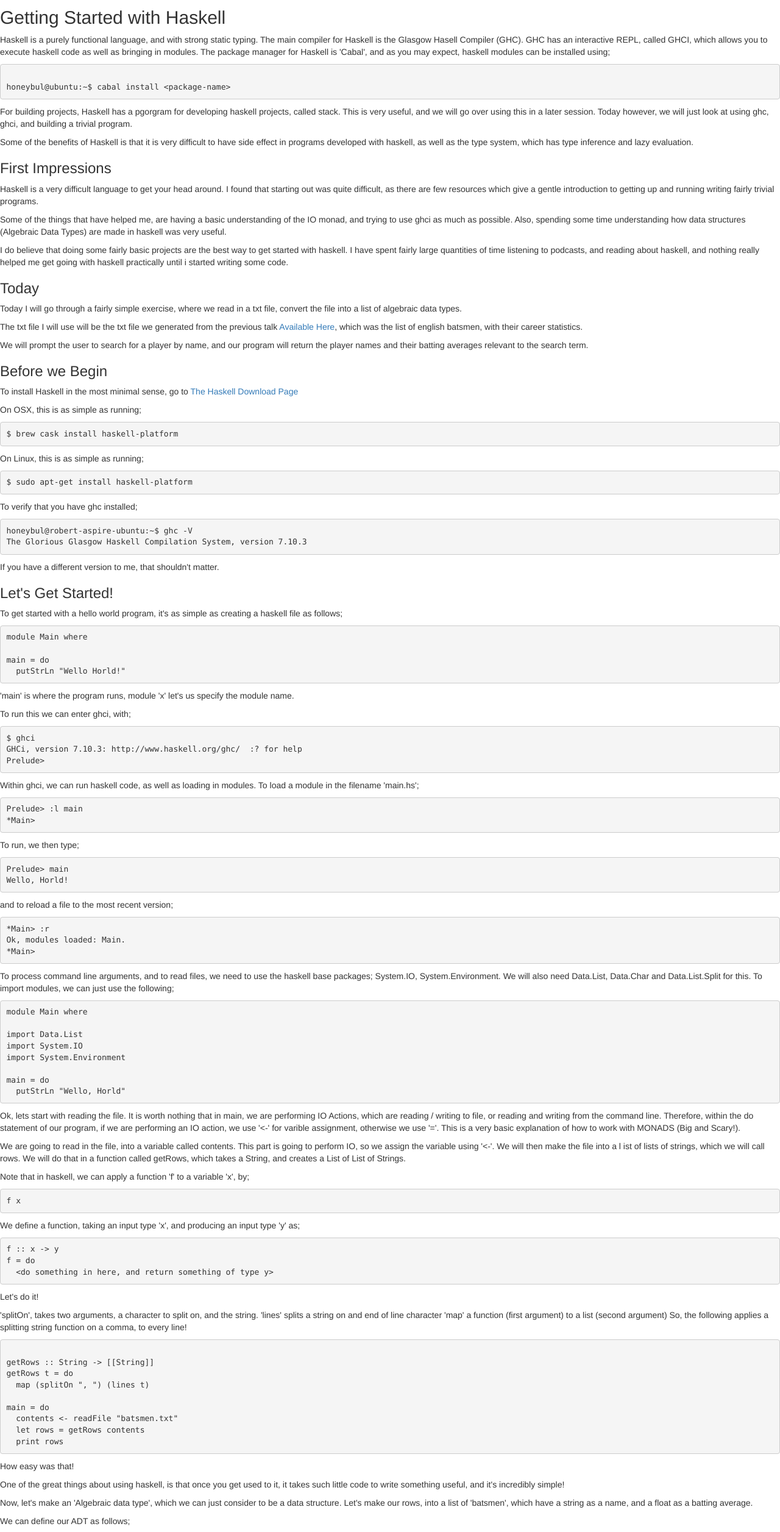
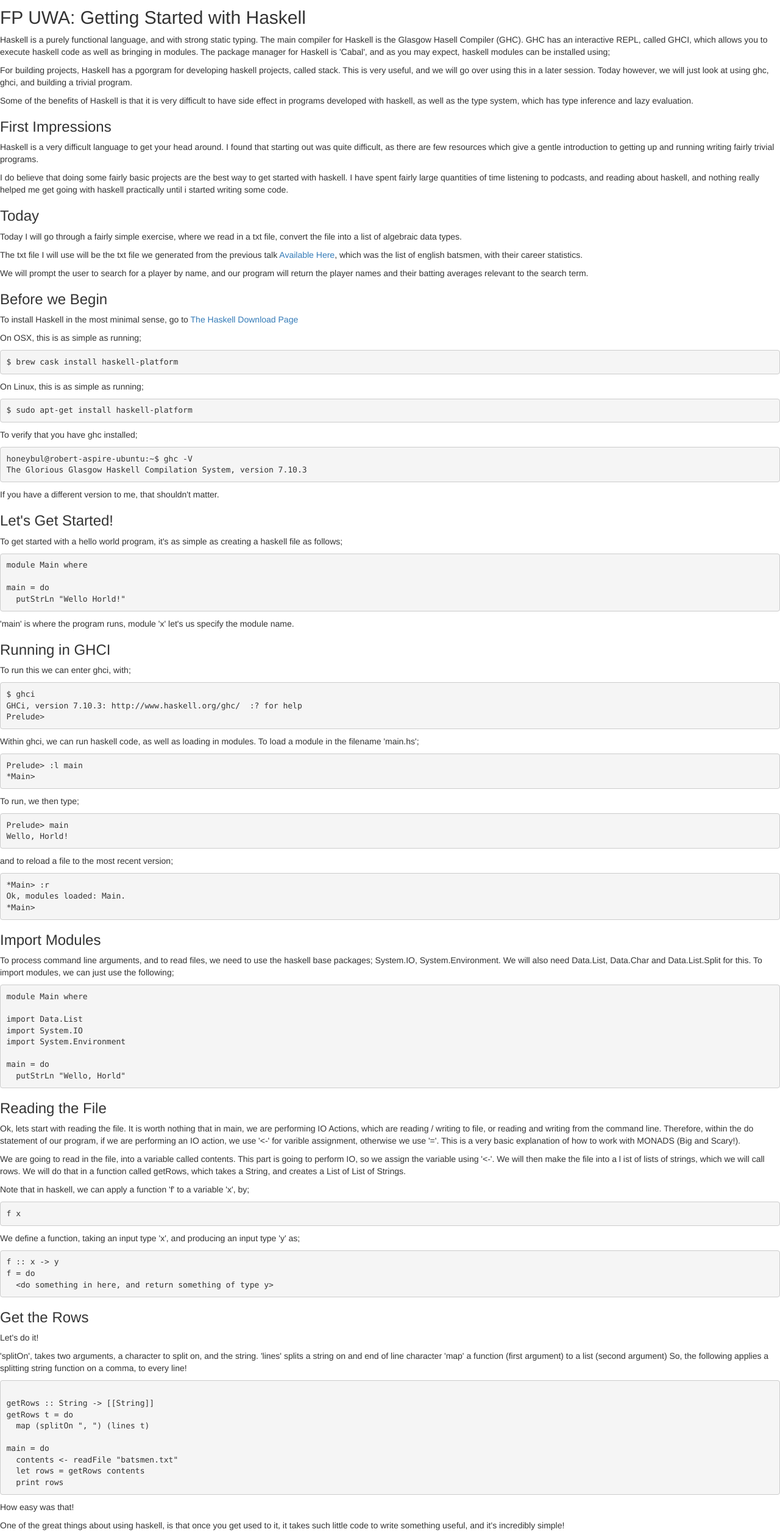
Before and after one commit to rhoneybul/fp-uwa-talks, a plain HTML site: page getting-started-haskell/post.html in a window 1280 px wide. Shown: the part 200-2713 px from the top of the page at 61% size. Drawn offline with nearby package versions, Linux system fonts and the light colour scheme.

Commit message:
updated post

```diff
--- a/getting-started-haskell/post.html
+++ b/getting-started-haskell/post.html
@@ -5,16 +5,12 @@
 <img src="https://www.fpcomplete.com/hubfs/haskell_logo.svg?t=1507830794816%20=100x" />
 
 </div>
-<h2 id="getting-started-with-haskell">Getting Started with Haskell</h2>
+<h2 id="getting-started-with-haskell">FP UWA: Getting Started with Haskell</h2>
 <p>Haskell is a purely functional language, and with strong static typing. The main compiler for Haskell is the Glasgow Hasell Compiler (GHC). GHC has an interactive REPL, called GHCI, which allows you to execute haskell code as well as bringing in modules. The package manager for Haskell is 'Cabal', and as you may expect, haskell modules can be installed using;</p>
-<pre class="{bash}"><code>
-honeybul@ubuntu:~$ cabal install &lt;package-name&gt;
-</code></pre>
 <p>For building projects, Haskell has a pgorgram for developing haskell projects, called stack. This is very useful, and we will go over using this in a later session. Today however, we will just look at using ghc, ghci, and building a trivial program.</p>
 <p>Some of the benefits of Haskell is that it is very difficult to have side effect in programs developed with haskell, as well as the type system, which has type inference and lazy evaluation.</p>
 <h3 id="first-impressions">First Impressions</h3>
 <p>Haskell is a very difficult language to get your head around. I found that starting out was quite difficult, as there are few resources which give a gentle introduction to getting up and running writing fairly trivial programs.</p>
-<p>Some of the things that have helped me, are having a basic understanding of the IO monad, and trying to use ghci as much as possible. Also, spending some time understanding how data structures (Algebraic Data Types) are made in haskell was very useful.</p>
 <p>I do believe that doing some fairly basic projects are the best way to get started with haskell. I have spent fairly large quantities of time listening to podcasts, and reading about haskell, and nothing really helped me get going with haskell practically until i started writing some code.</p>
 <h3 id="today">Today</h3>
 <p>Today I will go through a fairly simple exercise, where we read in a txt file, convert the file into a list of algebraic data types.</p>
@@ -38,6 +34,7 @@ main = do
   putStrLn &quot;Wello Horld!&quot;
 </code></pre>
 <p>'main' is where the program runs, module 'x' let's us specify the module name.</p>
+<h3>Running in GHCI</h3>
 <p>To run this we can enter ghci, with;</p>
 <pre class="{bash}"><code>$ ghci
 GHCi, version 7.10.3: http://www.haskell.org/ghc/  :? for help
@@ -52,6 +49,7 @@ Wello, Horld!</code></pre>
 <pre class="{bash}"><code>*Main&gt; :r
 Ok, modules loaded: Main.
 *Main&gt;</code></pre>
+<h3>Import Modules</h3>
 <p>To process command line arguments, and to read files, we need to use the haskell base packages; System.IO, System.Environment. We will also need Data.List, Data.Char and Data.List.Split for this. To import modules, we can just use the following;</p>
 <pre class="{haskell}"><code>module Main where
 
@@ -61,6 +59,7 @@ import System.Environment
 
 main = do
   putStrLn &quot;Wello, Horld&quot;</code></pre>
+<h3>Reading the File</h3>
 <p>Ok, lets start with reading the file. It is worth nothing that in main, we are performing IO Actions, which are reading / writing to file, or reading and writing from the command line. Therefore, within the do statement of our program, if we are performing an IO action, we use '&lt;-' for varible assignment, otherwise we use '='. This is a very basic explanation of how to work with MONADS (Big and Scary!).</p>
 <p>We are going to read in the file, into a variable called contents. This part is going to perform IO, so we assign the variable using '&lt;-'. We will then make the file into a l ist of lists of strings, which we will call rows. We will do that in a function called getRows, which takes a String, and creates a List of List of Strings.</p>
 <p>Note that in haskell, we can apply a function 'f' to a variable 'x', by;</p>
@@ -69,6 +68,7 @@ main = do
 <pre class="{haskell}"><code>f :: x -&gt; y
 f = do
   &lt;do something in here, and return something of type y&gt;</code></pre>
+<h3>Get the Rows</h3>
 <p>Let's do it!</p>
 <p>'splitOn', takes two arguments, a character to split on, and the string. 'lines' splits a string on and end of line character 'map' a function (first argument) to a list (second argument) So, the following applies a splitting string function on a comma, to every line!</p>
 <pre class="{haskell}"><code>
@@ -82,6 +82,7 @@ main = do
   print rows</code></pre>
 <p>How easy was that!</p>
 <p>One of the great things about using haskell, is that once you get used to it, it takes such little code to write something useful, and it's incredibly simple!</p>
+<h3>Make our Data Types</h3>
 <p>Now, let's make an 'Algebraic data type', which we can just consider to be a data structure. Let's make our rows, into a list of 'batsmen', which have a string as a name, and a float as a batting average.</p>
 <p>We can define our ADT as follows;</p>
 <pre class="{haskell}"><code>data Batsman = Batsman {
@@ -93,6 +94,7 @@ main = do
 <p>We can use the 'where' keyword, to define what we want to output, and then tell the function how to get the necessary variable names!</p>
 <p>Note, to access the nth element of a list 'x', we use x !! 0 to convert a string 'y' into a float, we can use 'read';</p>
 <pre class="{haskell}"><code>read y :: Float</code></pre>
+<h3>Function to Get Batsmen</h3>
 <p>Let's make our function!</p>
 <pre class="{haskell}"><code>getBatsman :: [String] -&gt; Batsman
 getBatsman x = do
@@ -106,11 +108,13 @@ getBatsman x = do
   let rows = getRows contents
   let bat = map getBatsman rows
   print bat  </code></pre>
+<h3>Get a User Prompt</h3>
 <p>Ok, now lets ask the user to search for a batsmen, then print out the name and average of the first result.</p>
 <p>To prompt the user, 'putStrLn' a prompt, then get the line the user inputs.</p>
 <pre class="{haskell}"><code>main = do
   putStrLn &quot;Search for a Batsman by Name:&quot;
   searchTerm &lt;- readLn</code></pre>
+<h3>Find Batsmen Function</h3>
 <p>What we will do now, is make a 'findBatsmen' function, by whether the searchTerm is contained in the lower case value of the name of the batsmen. To retrieve the name of a bastmen 'x', we can just write 'name x'. to see whether a string 'x' is in 'y', we can use isInfixOf x y, which will return a boolean value.</p>
 <p>Note that this function should use filter, which takes two arguments, a function which returns a boolean value, and a list, and returns all elements of the list that return true to that function.</p>
 <p>So, lets define a function 'hasName', which returns whether a string is 'in' the batsmens name. Note that a function taking two arguments x, and y can be written as;</p>
@@ -119,6 +123,7 @@ getBatsman x = do
 <pre class="{haskell}"><code>hasName :: String -&gt; Batsman -&gt; Bool
 hasName s b = isInfixOf s ( map toLower (name b) )</code></pre>
 <p>Now, to get our results, we can filter the function hasName, over the list of bastmen!</p>
+<h3>Print out Results</h3>
 <pre class="{haskell}"><code>let results = filter (hasName searchTerm) batsmen
 print results</code></pre>
 <p>Now, if there are no results, we want to print 'No Batsmen found!' We can do this as follows;</p>
@@ -127,6 +132,7 @@ print results</code></pre>
   else print results</code></pre>
 <p>And that's done!!</p>
 <p>The whole code can be found <a href="https://github.com/rhoneybul/fp-uwa-talks/tree/master/getting-started-haskell">here</a> ;</p>
+<h3>Compiling</h3>
 <p>Note to compile and run this using ghc, we can run the following;</p>
 <pre class="{bash}"><code>$ ghc -o run main.hs
 $ ./run</code></pre>
```
